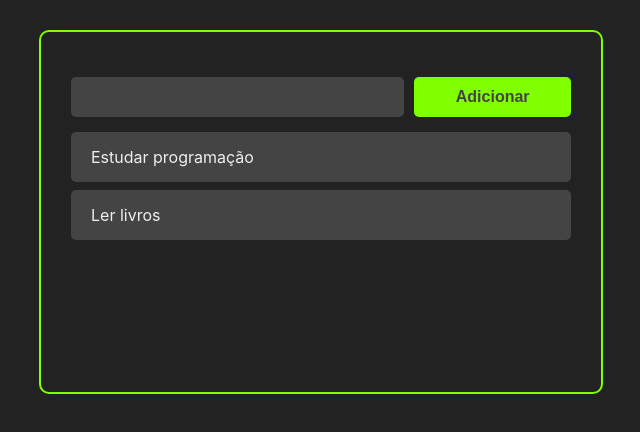
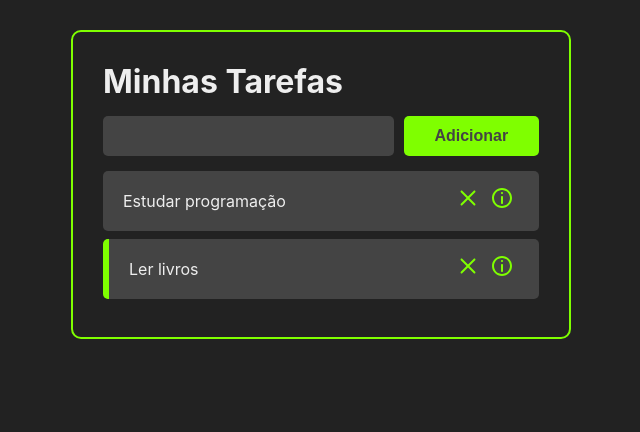
Before and after one commit to RDOLopes/ListaDeTarefasEmReact, a React (Create React App) app in the folder listadetarefas/: page / in a window 1280 px wide. Shown: the top 432 px of the page, without its empty margins (319-959 px from the left). Built offline with nearby package versions, Linux system fonts and the light colour scheme.

Commit message:
criando TaskDetails
criando Header
ligando os clicks nos botões do  TaskDetails

```diff
--- a/listadetarefas/package.json
+++ b/listadetarefas/package.json
@@ -8,7 +8,10 @@
     "@testing-library/user-event": "^12.1.10",
     "react": "^17.0.2",
     "react-dom": "^17.0.2",
+    "react-icons": "^4.2.0",
+    "react-router-dom": "^5.3.0",
     "react-scripts": "4.0.3",
+    "uuid": "^8.3.2",
     "web-vitals": "^1.0.1"
   },
   "scripts": {
--- a/listadetarefas/src/App.jsx
+++ b/listadetarefas/src/App.jsx
@@ -1,10 +1,15 @@
 import React, { useState } from "react";
+import { v4 as uuidv4 } from 'uuid';
+import {BrowserRouter as Router, Route} from 'react-router-dom'
+
+import AddTask from "./components/AddTask";
+import "./components/Tasks";
+import Tasks from "./components/Tasks";
+import Header from "./components/Header";
+import TaskDetails from "./components/TaskDetails";
 
 import "./App.css";
-import AddTask from "./components/AddTask";
 
-import "./components/Tasks";
-import Tasks from "./components/Tasks";
 
 const App = () => {
 
@@ -24,7 +29,7 @@
   const handleTaskAddition = (taskTitle) => {
       const newTasks = [...tasks,
         {
-          id: Math.random(10),
+          id: uuidv4(),
           title: taskTitle,
           completed: false
         }];
@@ -32,15 +37,46 @@
         setTasks(newTasks);
   };
 
+  const handleTaskDeletion = (taskId) => {
+    const newTasks = tasks.filter(task => task.id !== taskId);
+    setTasks(newTasks);
+  }
+
+  const handleTaskClick = (taskId) => {
+      const newTasks = tasks.map(task => {
+        if (task.id === taskId) return {...task, completed: !task.completed}
+
+        return task;
+      });
+
+      setTasks(newTasks)
+  };
+
 
 
   return (
-    <>
+    <Router>
       <div className="container">
-        <AddTask handleTaskAddition={handleTaskAddition}/>
-        <Tasks tasks={tasks}/>
+        <Header />
+          <Route path="/"
+                 exact
+                 render={()=> (
+                    <>
+                             <AddTask handleTaskAddition={handleTaskAddition}/>
+                             <Tasks tasks={tasks}
+                                    handleTaskClick={handleTaskClick}
+                                    handleTaskDeletion={handleTaskDeletion}/>
+                    </>
+
+
+                 )}
+            />
+            <Route path="/:taskTitle"
+                   exact
+                   component={TaskDetails}
+            />
       </div>
-    </>
+    </Router>
   );
 };
 
--- a/listadetarefas/src/components/AddTask.jsx
+++ b/listadetarefas/src/components/AddTask.jsx
@@ -10,8 +10,9 @@
    }
 
 const handleTaskAddClick = () => {
-    handleTaskAddition(inputData)
-}
+    handleTaskAddition(inputData);
+    setInputData('');
+};
 
     return (
         <div className="add-task-container">
--- /dev/null
+++ b/listadetarefas/src/components/Header.css
@@ -0,0 +1,3 @@
+.header-h1{
+    color: #eee;
+}
--- /dev/null
+++ b/listadetarefas/src/components/Header.jsx
@@ -0,0 +1,8 @@
+import React from 'react';
+import './Header.css'
+
+const Header = () => {
+    return ( <h1 className="header-h1">Minhas Tarefas</h1> );
+}
+
+export default Header;
--- a/listadetarefas/src/components/Task.css
+++ b/listadetarefas/src/components/Task.css
@@ -8,3 +8,16 @@
     color: #eee;
     align-items: center;
 }
+
+.task-title{
+    cursor: pointer;
+}
+
+.remove-task-button,
+.see-task-details-button{
+    background-color: #444;
+    border: none;
+    font-size: 24px;
+    color: chartreuse;
+    margin: 0 5px;
+}
--- a/listadetarefas/src/components/Task.jsx
+++ b/listadetarefas/src/components/Task.jsx
@@ -1,8 +1,43 @@
 import React from "react";
+import {CgClose, CgInfo} from 'react-icons/cg'
+import {useHistory} from 'react-router-dom'
+
 import './Task.css'
 
-const Task = ({task}) => {
-    return <div className="task-container">{task.title}</div>;
+const Task = ({task, handleTaskClick, handleTaskDeletion}) => {
+    const history = useHistory();
+
+    const handleDetailsClick = () =>{
+        history.push(`/${task.title}`)
+    }
+
+    return(
+        <div className="task-container"
+             style={task.completed ? {borderLeft:'6px solid chartreuse'} : {}}
+        >
+            <div className="task-title"
+                 onClick={() => handleTaskClick(task.id)}>
+                     {task.title}
+            </div>
+            <div className="buttons-container">
+                <button className="remove-task-button" onClick={() => handleTaskDeletion(task.id)}>
+                    <CgClose />
+                </button>
+                <button className="see-task-details-button" onClick={handleDetailsClick}>
+                    <CgInfo />
+                </button>
+
+            </div>
+        </div>
+
+
+    );
+
+
+
+
+
+    // return <div className="task-container">{task.title}</div>;
 }
 
 export default Task;
--- /dev/null
+++ b/listadetarefas/src/components/TaskDetails.css
@@ -0,0 +1,19 @@
+.task-details-container{
+    background: #444;
+    margin: 15px 0;
+    padding: 15px 20px;
+    display: flex;
+    flex-direction: column;
+    color: #eee;
+    border-radius: 5px;
+}
+
+.task-details-container h2{
+    margin-bottom: 5px;
+    color: chartreuse;
+}
+
+.back-button-container{
+    width: 30%;
+    margin-top: 10px;
+}
--- /dev/null
+++ b/listadetarefas/src/components/TaskDetails.jsx
@@ -0,0 +1,35 @@
+import React from 'react';
+import { useParams, useHistory } from 'react-router-dom';
+
+import Button from './Button';
+import "./TaskDetails.css"
+
+const TaskDetails = () => {
+    const params = useParams();
+    const history = useHistory();
+
+    const handleBackButtonClick = () => {
+        history.goBack();
+    }
+
+    return (
+        <>
+            <div className="back-button-container">
+                <Button onClick={handleBackButtonClick}>Voltar</Button>
+            </div>
+            <div className="task-details-container">
+            <h2>{params.taskTitle}</h2>
+            <p>Lorem, ipsum dolor sit amet consectetur adipisicing elit.
+                Dolorem et incidunt nesciunt placeat nostrum nobis assumenda velit
+                fugiat dolorum deleniti nam corrupti officiis soluta eaque, necessitatibus
+                accusamus quasi maxime? Ipsam?
+            </p>
+
+            </div>
+        </>
+
+
+    );
+}
+
+export default TaskDetails;
--- a/listadetarefas/src/components/Tasks.jsx
+++ b/listadetarefas/src/components/Tasks.jsx
@@ -1,11 +1,13 @@
 import React from "react";
 import Task from "./Task";
 
-const Tasks = ({tasks}) => {
+const Tasks = ({tasks, handleTaskClick, handleTaskDeletion}) => {
     return(
         <>
             {tasks.map((task) => (
-                <Task task={task} />
+                <Task task={task}
+                      handleTaskClick={handleTaskClick}
+                      handleTaskDeletion={handleTaskDeletion}/>
             ))}
         </>
     );
--- a/listadetarefas/src/index.css
+++ b/listadetarefas/src/index.css
@@ -1,3 +1,9 @@
+*{
+  margin: 0;
+  padding: 0;
+  box-sizing: border-box;
+}
+
 body {
   margin: 0;
   font-family: -apple-system, BlinkMacSystemFont, 'Segoe UI', 'Roboto', 'Oxygen',
```
Also changed, not shown: 1 other file (tests, documents, lock files or other folders).
